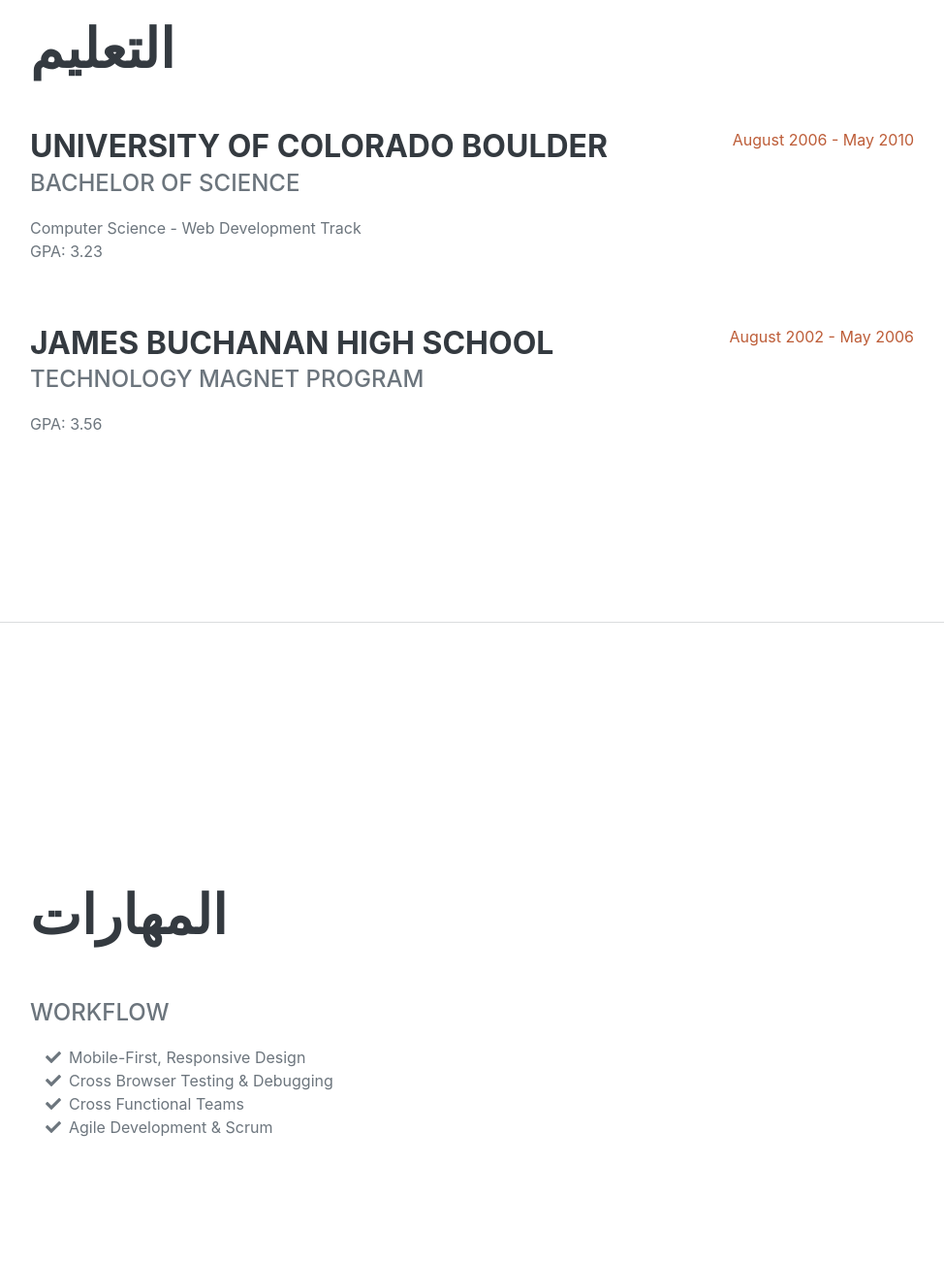
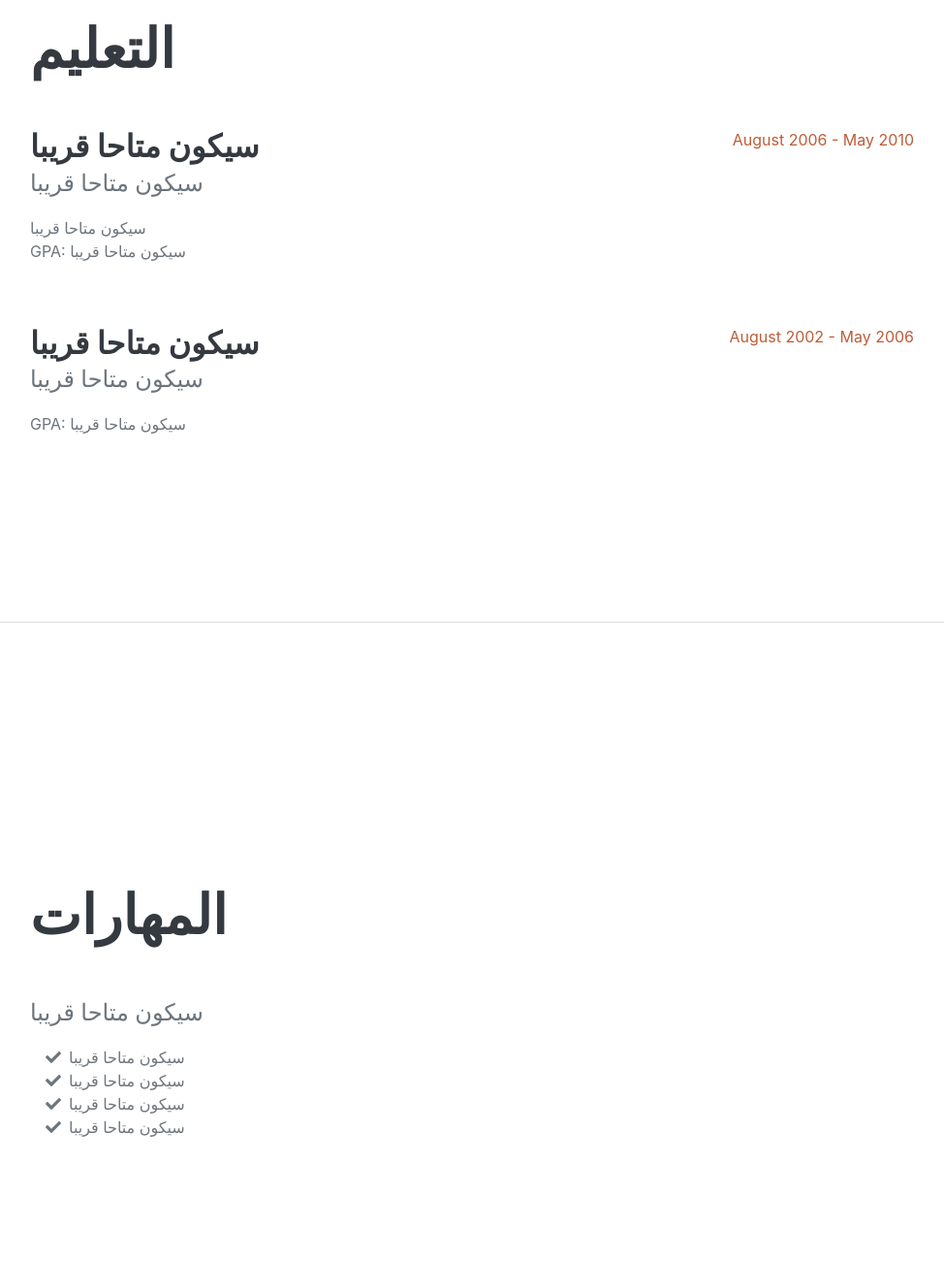
Before and after one commit to mdqqlgui/mdqqlgui.github.io, a plain HTML site: page index.html in a window 1280 px wide. Shown: the part 960-2260 px from the top of the page at 97% size, without its empty margins (289-1263 px from the left). Drawn offline with nearby package versions, Linux system fonts and the light colour scheme; a web font is replaced by a local one.

Commit message:
Update index.html

```diff
--- a/index.html
+++ b/index.html
@@ -55,9 +55,8 @@
                     <a href=""></a>
                 </div>
                 <!---->
-                <p class="lead mb-5">I am experienced in leveraging agile frameworks to provide a robust synopsis for
-                    high level overviews. Iterative approaches to corporate strategy foster collaborative thinking to
-                    further the overall value proposition.</p>
+                <p class="lead mb-5">سيكون متاحا قريبا
+                    <br>.</p>
                 <div class="social-icons">
                     <a class="social-icon" href="https://www.instagram.com/modaqealoghawi/?fbclid=IwAR0mFB1iD_QIdQKSNfp2QPLV4NXReP8bdvARY18yBsnDpQ5pd-U4YBOWuS0"><i class="fab fa-instagram"></i></a>
                   <a class="social-icon" href="https://www.youtube.com/channel/UCrYvWFHzf-xk9j_qAFywJqg"><i class="fab fa-youtube"></i></a>
@@ -112,18 +111,18 @@
                 <h2 class="mb-5">التعليم</h2>
                 <div class="d-flex flex-column flex-md-row justify-content-between mb-5">
                     <div class="flex-grow-1">
-                        <h3 class="mb-0">University of Colorado Boulder</h3>
-                        <div class="subheading mb-3">Bachelor of Science</div>
-                        <div>Computer Science - Web Development Track</div>
-                        <p>GPA: 3.23</p>
+                        <h3 class="mb-0">سيكون متاحا قريبا</h3>
+                        <div class="subheading mb-3">سيكون متاحا قريبا</div>
+                        <div>سيكون متاحا قريبا</div>
+                        <p>GPA: سيكون متاحا قريبا</p>
                     </div>
                     <div class="flex-shrink-0"><span class="text-primary">August 2006 - May 2010</span></div>
                 </div>
                 <div class="d-flex flex-column flex-md-row justify-content-between">
                     <div class="flex-grow-1">
-                        <h3 class="mb-0">James Buchanan High School</h3>
-                        <div class="subheading mb-3">Technology Magnet Program</div>
-                        <p>GPA: 3.56</p>
+                        <h3 class="mb-0">سيكون متاحا قريبا</h3>
+                        <div class="subheading mb-3">سيكون متاحا قريبا</div>
+                        <p>GPA: سيكون متاحا قريبا</p>
                     </div>
                     <div class="flex-shrink-0"><span class="text-primary">August 2002 - May 2006</span></div>
                 </div>
@@ -149,23 +148,23 @@
                     <li class="list-inline-item"><i class="fab fa-grunt"></i></li>
                     <li class="list-inline-item"><i class="fab fa-npm"></i></li>
                 </ul>-->
-                <div class="subheading mb-3">Workflow</div>
+                <div class="subheading mb-3">سيكون متاحا قريبا</div>
                 <ul class="fa-ul mb-0">
                     <li>
                         <span class="fa-li"><i class="fas fa-check"></i></span>
-                        Mobile-First, Responsive Design
+                        سيكون متاحا قريبا
                     </li>
                     <li>
                         <span class="fa-li"><i class="fas fa-check"></i></span>
-                        Cross Browser Testing & Debugging
+                        سيكون متاحا قريبا
                     </li>
                     <li>
                         <span class="fa-li"><i class="fas fa-check"></i></span>
-                        Cross Functional Teams
+                     سيكون متاحا قريبا
                     </li>
                     <li>
                         <span class="fa-li"><i class="fas fa-check"></i></span>
-                        Agile Development & Scrum
+                      سيكون متاحا قريبا
                     </li>
                 </ul>
             </div>
@@ -175,12 +174,8 @@
         <section class="resume-section" id="interests">
             <div class="resume-section-content">
                 <h2 class="mb-5">الاهتمامات</h2>
-                <p>Apart from being a web developer, I enjoy most of my time being outdoors. In the winter, I am an avid
-                    skier and novice ice climber. During the warmer months here in Colorado, I enjoy mountain biking,
-                    free climbing, and kayaking.</p>
-                <p class="mb-0">When forced indoors, I follow a number of sci-fi and fantasy genre movies and television
-                    shows, I am an aspiring chef, and I spend a large amount of my free time exploring the latest
-                    technology advancements in the front-end web development world.</p>
+                <p>سيكون متاحا قريبا.</p>
+                <p class="mb-0">سيكون متاحا قريبا.</p>
             </div>
         </section>
         <hr class="m-0" />
@@ -191,41 +186,41 @@
                 <ul class="fa-ul mb-0">
                     <li>
                         <span class="fa-li"><i class="fas fa-trophy text-warning"></i></span>
-                        Google Analytics Certified Developer
+                        سيكون متاحا قريبا
                     </li>
                     <li>
                         <span class="fa-li"><i class="fas fa-trophy text-warning"></i></span>
-                        Mobile Web Specialist - Google Certification
+                       سيكون متاحا قريبا
                     </li>
                     <li>
                         <span class="fa-li"><i class="fas fa-trophy text-warning"></i></span>
                         1
                         <sup>st</sup>
-                        Place - University of Colorado Boulder - Emerging Tech Competition 2009
+                        سيكون متاحا قريبا
                     </li>
                     <li>
                         <span class="fa-li"><i class="fas fa-trophy text-warning"></i></span>
                         1
                         <sup>st</sup>
-                        Place - University of Colorado Boulder - Adobe Creative Jam 2008 (UI Design Category)
+                        سيكون متاحا قريبا
                     </li>
                     <li>
                         <span class="fa-li"><i class="fas fa-trophy text-warning"></i></span>
                         2
                         <sup>nd</sup>
-                        Place - University of Colorado Boulder - Emerging Tech Competition 2008
+                   سيكون متاحا قريبا
                     </li>
                     <li>
                         <span class="fa-li"><i class="fas fa-trophy text-warning"></i></span>
                         1
                         <sup>st</sup>
-                        Place - James Buchanan High School - Hackathon 2006
+                        سيكون متاحا قريبا
                     </li>
                     <li>
                         <span class="fa-li"><i class="fas fa-trophy text-warning"></i></span>
                         3
                         <sup>rd</sup>
-                        Place - James Buchanan High School - Hackathon 2005
+                       سيكون متاحا قريبا
                     </li>
                 </ul>
             </div>
```
